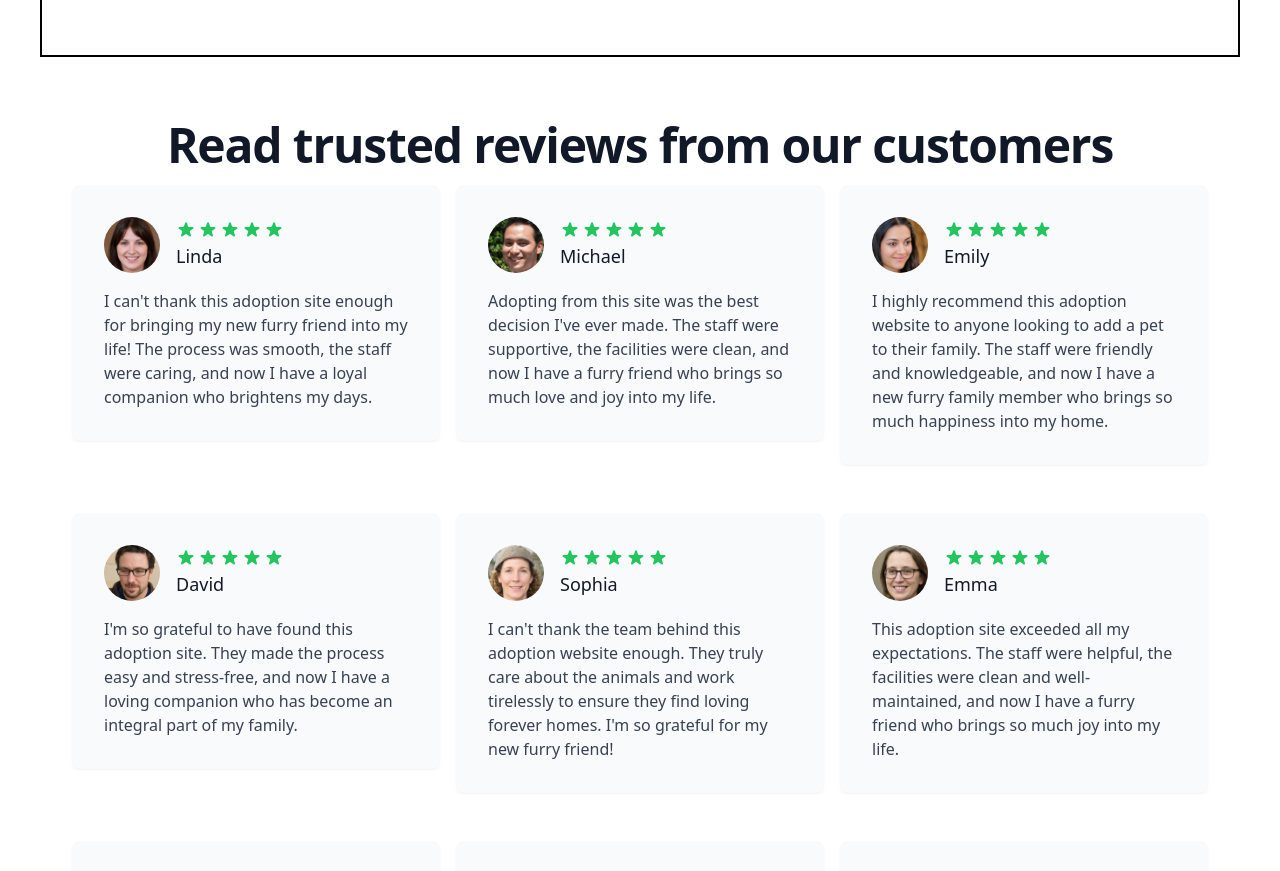
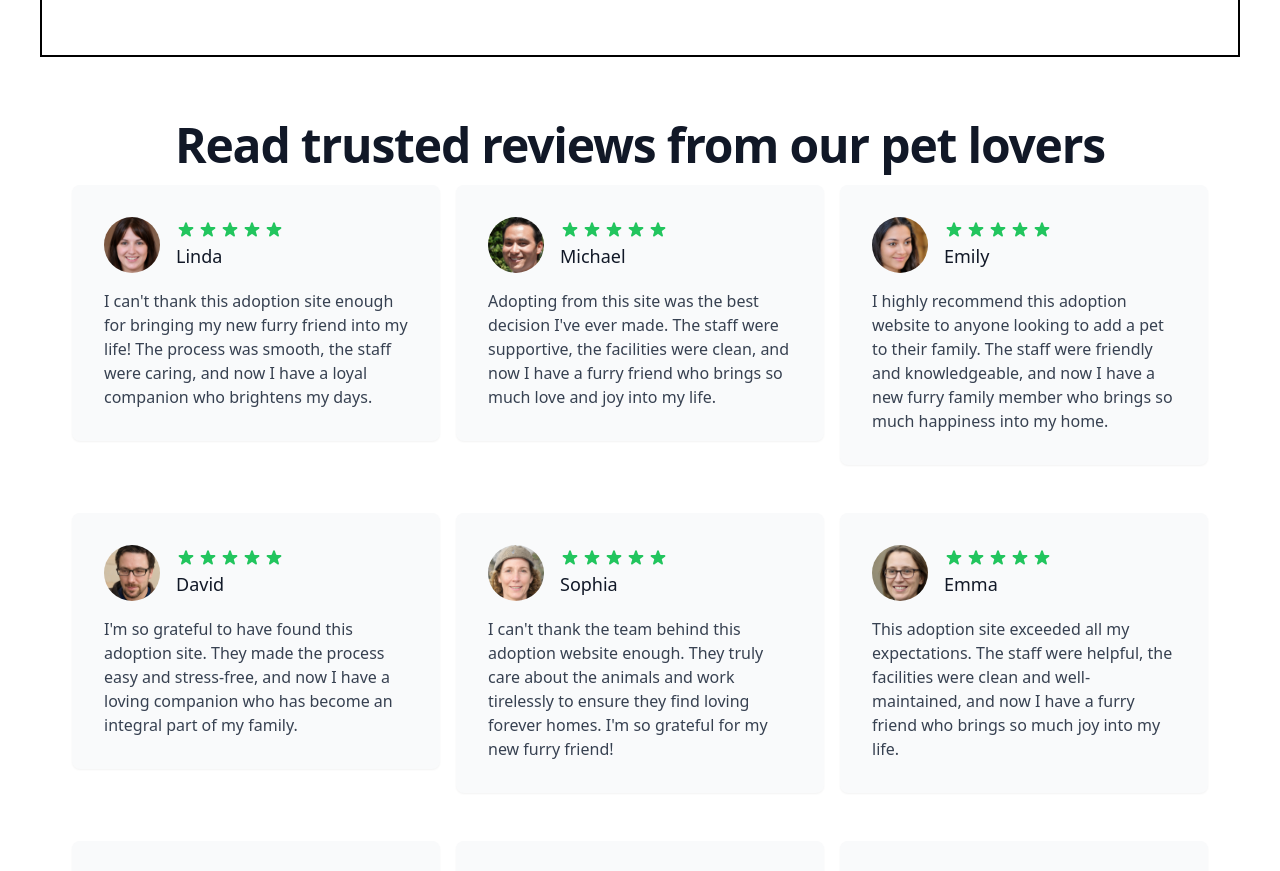
Before and after one commit to OskarSollenberg/petfinder, a React (Vite) app: page / in a window 1280 px wide. Shown: the part 2260-3131 px from the top of the page. Built offline with nearby package versions, Linux system fonts and the light colour scheme.

Commit message:
change - title of Reviews part

```diff
--- a/src/components/Reviews.jsx
+++ b/src/components/Reviews.jsx
@@ -6,7 +6,7 @@ export default function Reviews() {
     <section>
       <div className="mx-auto max-w-screen-xl px-4 py-12 sm:px-6 lg:px-8 lg:py-16">
         <h2 className="text-center text-4xl font-bold tracking-tight text-gray-900 sm:text-5xl">
-          Read trusted reviews from our customers
+          Read trusted reviews from our pet lovers
         </h2>
         <div className="grid grid-cols-1 gap-4 sm:grid-cols-2 lg:grid-cols-3">
           {ReviewsForUsers.map((review, index) => (
```
